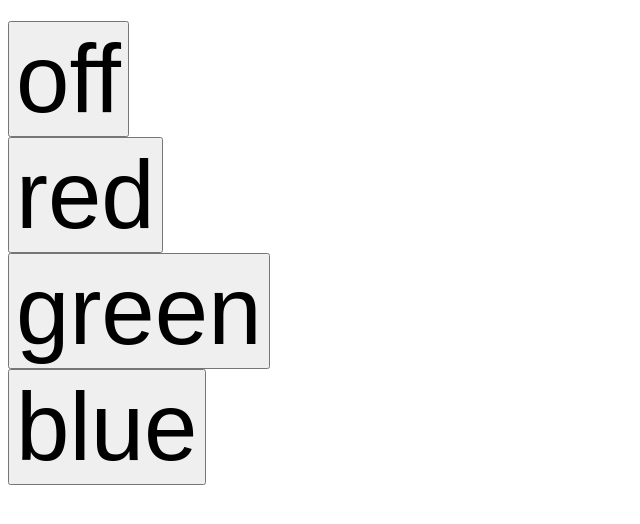
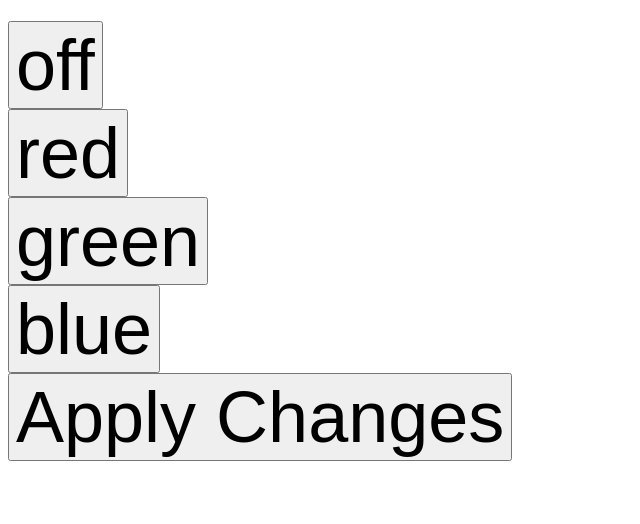
Before and after one commit to Yipten/WifiLedStrip, a plain HTML site: page data/index.html in a window 1280 px wide. Shown: the whole page, without its empty margins (0-640 px from the left). Drawn offline with Linux system fonts and the light colour scheme.

Commit message:
move CSS to separate file

```diff
--- a/data/index.html
+++ b/data/index.html
@@ -2,11 +2,7 @@
 <html>
 	<head>
 		<title>Wi-Fi LED Strip</title>
-		<style>
-			button {
-				font-size: 96px;
-			}
-		</style>
+		<link rel="stylesheet" type="text/css" href="style.css">
 	</head>
 	<body>
 		<h1>
@@ -16,6 +12,10 @@
 				<button type="submit" value="2" name="color">green</button><br>
 				<button type="submit" value="3" name="color">blue</button>
 			</form>
+			<form action="." method="post">
+				<!-- TODO: add RGB inputs here -->
+				<button type="submit">Apply Changes</button>
+			</form>
 		</h1>
 	</body>
 </html>
--- /dev/null
+++ b/data/style.css
@@ -0,0 +1,3 @@
+button {
+	font-size: 72px;
+}
```
Also changed, not shown: 1 other file.
